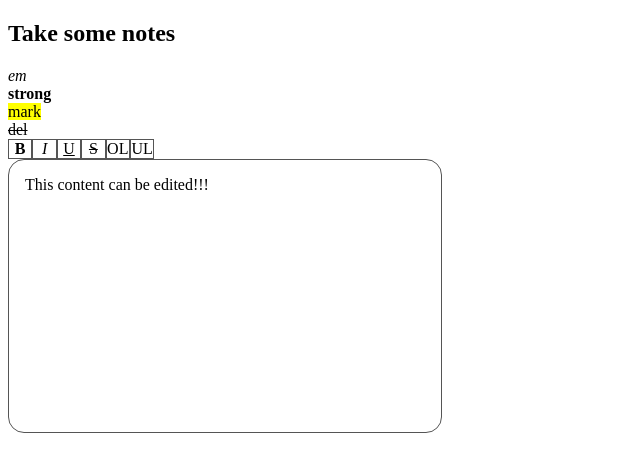
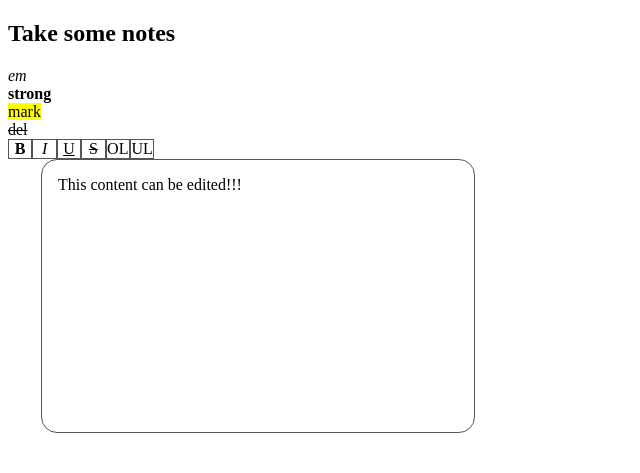
Before and after one commit to JustinTJones/epicnote, a website: page index.html in a window 1280 px wide. Shown: the whole page, without its empty margins (0-640 px from the left). Drawn offline with Linux system fonts and the light colour scheme.

Commit message:
Tried to run using Electron; it worked at first, then hit weird issues. Made other minor progressive changes.

```diff
--- a/index.html
+++ b/index.html
@@ -13,16 +13,18 @@
 	<strong>strong</strong><br>
 	<mark>mark</mark><br>
 	<del>del</del><br>
-	<div class="btnDiv">
-		<div class="styleBtn" id="btnBold" value="strong"><span style="font-weight:bold;">B</span></div>
-		<div class="styleBtn" id="btnItalic" value="em"><span style="font-style:italic;">I</span></div>
-		<div class="styleBtn" id="btnUnderline" value="underline"><span style="text-decoration:underline;">U</span></div>
-		<div class="styleBtn" id="btnStrikethrough" value="strike"><span style="text-decoration:line-through;">S</span></div>
-		<div class="styleBtn" id="btnOl" value="ol">OL</div>
-		<div class="styleBtn" id="btnUl" value="ul">UL</div>
-		<div class="clrFlt"></div>
-	</div>
-	<div contenteditable="true" class="mainEditorDiv">This content can be edited!!!</div>
+	<div id="wrapperDiv">
+		<div class="btnDiv">
+			<div class="styleBtn" id="btnBold" mod="<strong>"><span style="font-weight:bold;">B</span></div>
+			<div class="styleBtn" id="btnItalic" mod="<em>"><span style="font-style:italic;">I</span></div>
+			<div class="styleBtn" id="btnUnderline" mod="underline"><span style="text-decoration:underline;">U</span></div>
+			<div class="styleBtn" id="btnStrikethrough" mod="<del>"><span style="text-decoration:line-through;">S</span></div>
+			<div class="styleBtn" id="btnOl" mod="<ol>">OL</div>
+			<div class="styleBtn" id="btnUl" mod="<ul>">UL</div>
+			<div class="clrFlt"></div>
+		</div>
+		<div contenteditable="true" class="mainEditorDiv">This content can be edited!!!</div>
+</div>
 
 </body>
 </html>
--- /dev/null
+++ b/package.json
@@ -0,0 +1,5 @@
+{
+  "name": "notes_app",
+  "version": "0.0.0.8",
+  "main": "e_launch.js"
+}
--- a/text.js
+++ b/text.js
@@ -6,7 +6,7 @@ $( document ).ready ( function () {
 		// function runs whenever any of the style buttons are clicked
 		// will have to call other fuctions to modify the text
 		// $(this) is the jquery object referencing the clicked element (buttons as divs in this case)
-		console.log($(this).attr('value'));
+		console.log($(this).attr('mod'));
 		// use jquery .wrap to wrap either tags or styled spans around selected text
 		$( this ).toggleClass('activeBtn');
 	});
--- a/ui.css
+++ b/ui.css
@@ -1,4 +1,13 @@
 /* this is the css file containing UI elements */
+
+body {
+  width: 500px;
+  height: 450px;
+}
+
+#wrapperDiv {
+  margin:auto;
+}
 
 .clrFlt { clear: both; }
 
@@ -8,13 +17,16 @@
   border: solid 1px #555;
   border-radius: 1em;
   padding: 1em;
+  margin: auto;
 }
 
 .btnDiv {
-
+  position:relative;
+  margin: auto;
 }
 
 .styleBtn {
+  position:relative;
   width: 1.4rem;
   border: solid 1px #555;
   float:left;
```
Also changed, not shown: e_launch.js (added, +46 -0 lines), 1 other file.
